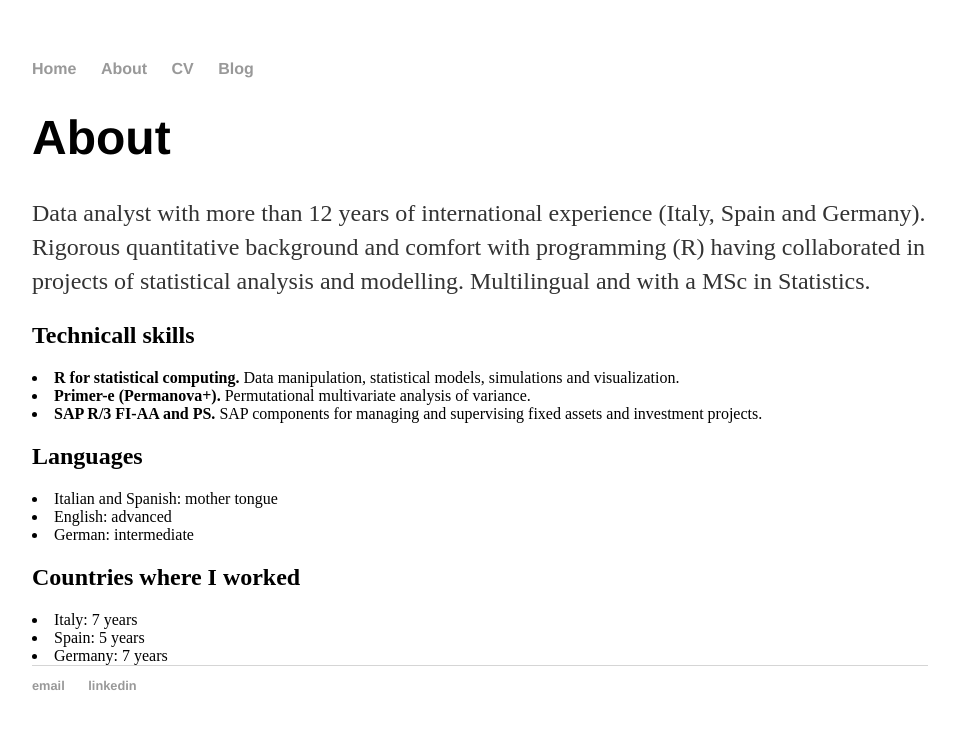
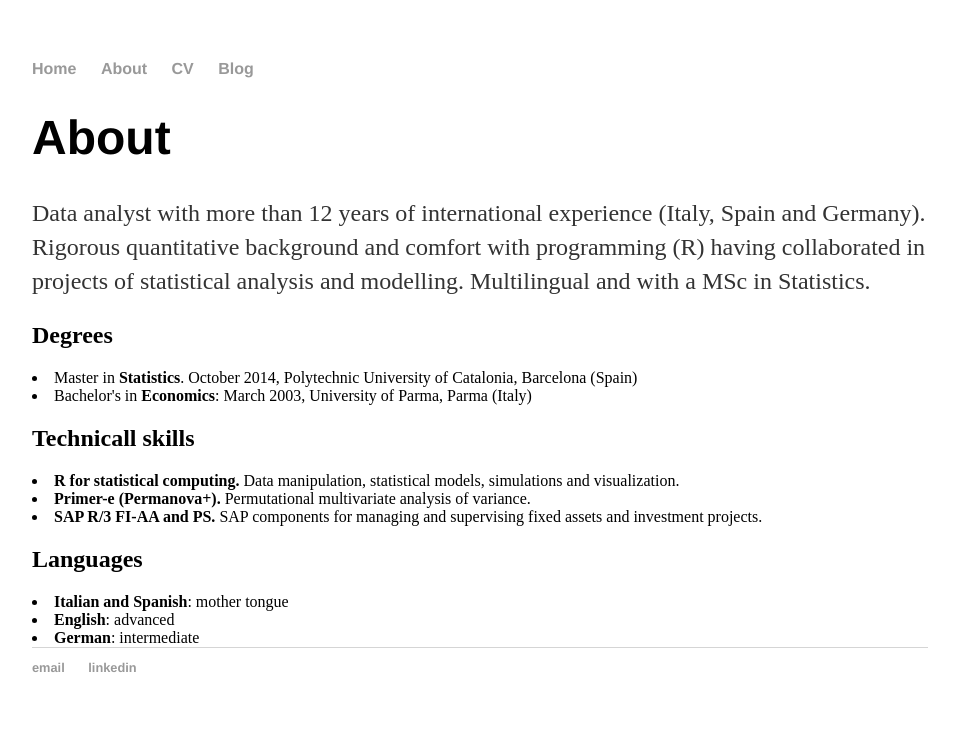
Before and after one commit to ltnoce/ltnoce.github.io, a Jekyll site: the page built from about/index.html, in a window 1280 px wide. Shown: the top 729 px of the page, without its empty margins (160-1115 px from the left). Built offline with Jekyll 4.4.1, drawn with Linux system fonts in a browser that asks for light colours.

Commit message:
Update index.html

```diff
--- a/about/index.html
+++ b/about/index.html
@@ -5,9 +5,15 @@ title: About Lucas Noce
 
 		<div class="about">
 			<h1>About</h1>
+
 			<p>Data analyst with more than 12 years of international experience (Italy, Spain and Germany). Rigorous quantitative background
 				and comfort with programming (R) having collaborated in projects of statistical analysis and modelling. Multilingual
 				and with a MSc in Statistics.</p>
+
+			<h2>Degrees</h2>
+
+			<li> Master in <strong>Statistics</strong>. October 2014, Polytechnic University of Catalonia, Barcelona (Spain)</li>
+			<li> Bachelor's in <strong>Economics</strong>: March 2003, University of Parma, Parma (Italy) </li>
 
 			<h2>Technicall skills</h2>
 
@@ -19,14 +25,11 @@ title: About Lucas Noce
 
 			<h2>Languages</h2>
 
-			<li> Italian and Spanish: mother tongue </li>
-			<li> English: advanced </li>
-			<li> German: intermediate </li>
+			<li> <strong>Italian and Spanish</strong>: mother tongue </li>
+			<li> <strong>English</strong>: advanced </li>
+			<li> <strong>German</strong>: intermediate </li>
 
-			<h2>Countries where I worked</h2>
 
-			<li> Italy: 7 years </li>
-			<li> Spain: 5 years </li>
-			<li> Germany: 7 years </li>
+
 
 		</div>
```
